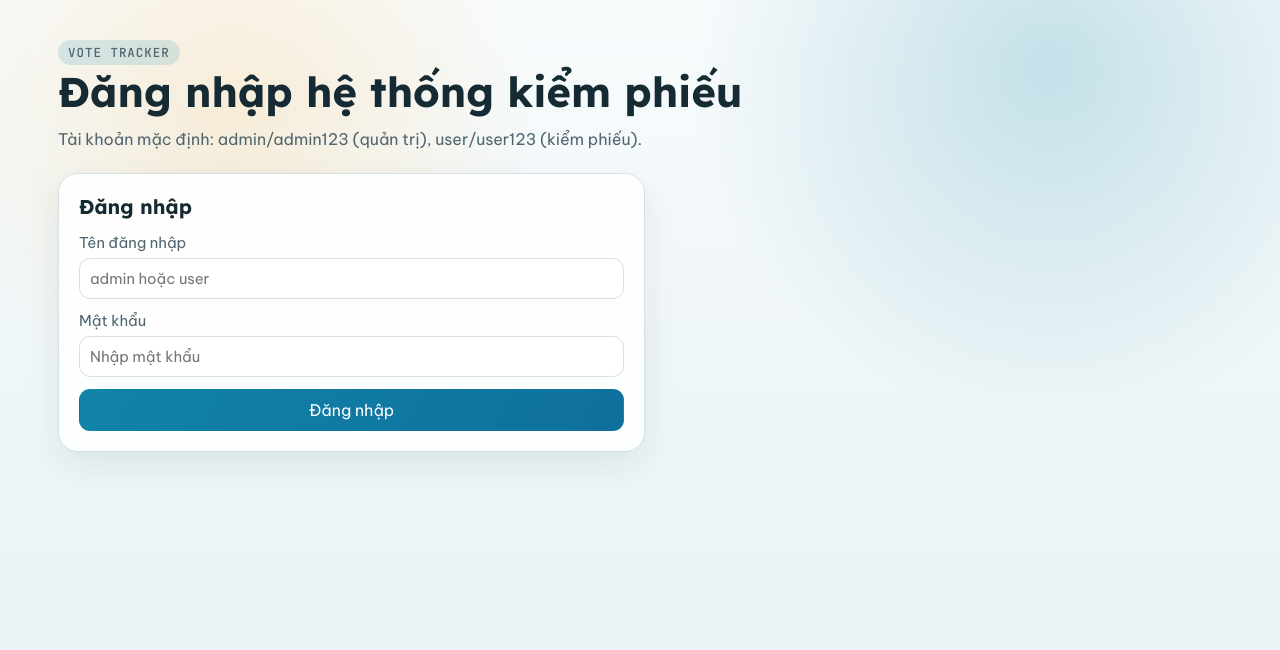
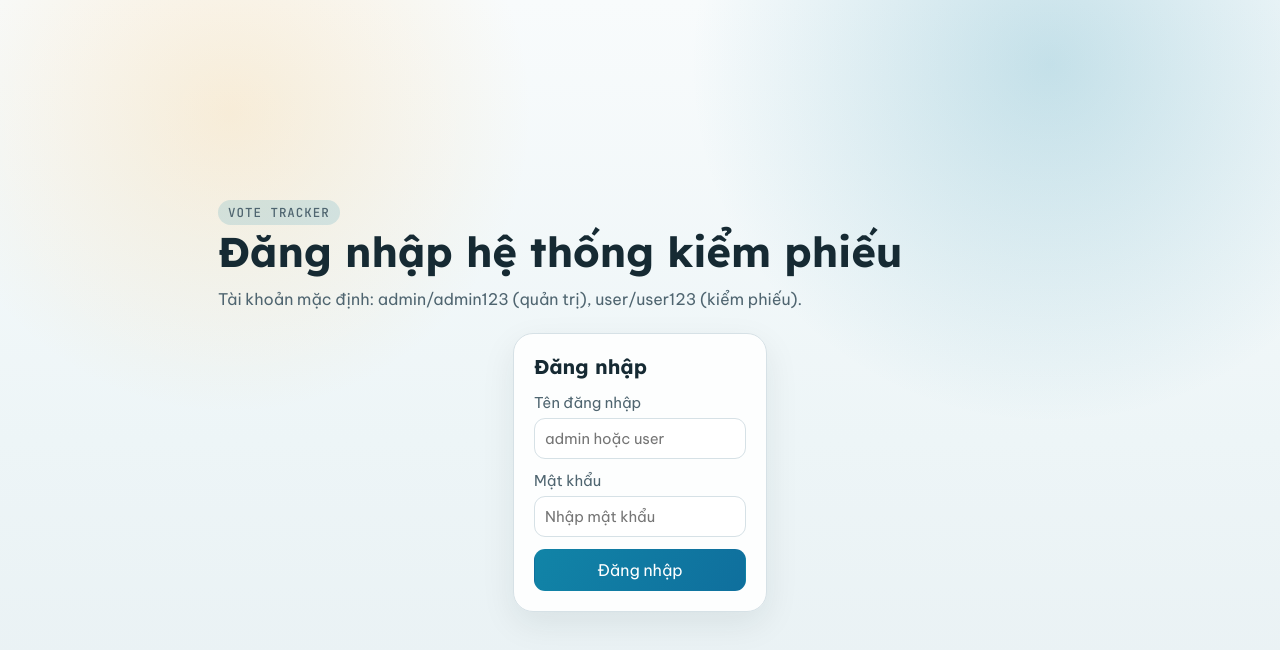
Before and after one commit to ThinNi2701/vote-tracker, a React app in the folder frontend/: page / in a window 1280 px wide. Shown: the top 650 px of the page. Built offline with nearby package versions, Linux system fonts and the light colour scheme; no server answers; the HTML template or start-up script is replaced by a standard one.

Commit message:
set auth

```diff
--- a/frontend/src/App.css
+++ b/frontend/src/App.css
@@ -4,6 +4,26 @@
   padding: 28px;
   color: var(--ink-strong);
 
+}
+
+.login-shell {
+  min-height: 100vh;
+  display: grid;
+  place-items: center;
+  padding: 12px;
+}
+
+.login-container {
+  width: min(900px, 100%);
+}
+
+.login-main {
+  display: grid;
+  justify-content: center;
+}
+
+.login-panel {
+  width: min(480px, 100%);
 }
 
 .app-header {
--- a/frontend/src/App.jsx
+++ b/frontend/src/App.jsx
@@ -19,6 +19,7 @@ function App() {
   const [token, setToken] = useState('')
   const [currentUser, setCurrentUser] = useState(null)
   const [authBusy, setAuthBusy] = useState(false)
+  const [authBooting, setAuthBooting] = useState(true)
   const [loginForm, setLoginForm] = useState({ username: '', password: '' })
 
   const [elections, setElections] = useState([])
@@ -47,19 +48,43 @@ function App() {
   const requestJson = useMemo(() => requestJsonFactory(token), [token])
 
   useEffect(() => {
+    const bootstrapAuth = async () => {
       const raw = localStorage.getItem(SESSION_KEY)
       if (!raw) {
+        setAuthBooting(false)
         return
       }
+
       try {
         const parsed = JSON.parse(raw)
-      if (parsed?.token && parsed?.user) {
+        if (!parsed?.token) {
+          localStorage.removeItem(SESSION_KEY)
+          setAuthBooting(false)
+          return
+        }
+
+        const requestWithSavedToken = requestJsonFactory(parsed.token)
+        const profile = await requestWithSavedToken(`${API_BASE_URL}/auth/me`)
+
         setToken(parsed.token)
-        setCurrentUser(parsed.user)
-      }
+        setCurrentUser(profile)
+        localStorage.setItem(
+          SESSION_KEY,
+          JSON.stringify({
+            token: parsed.token,
+            user: profile,
+          }),
+        )
       } catch {
         localStorage.removeItem(SESSION_KEY)
+        setToken('')
+        setCurrentUser(null)
+      } finally {
+        setAuthBooting(false)
       }
+    }
+
+    bootstrapAuth()
   }, [])
 
   const ballotsWithNumber = useMemo(
@@ -241,6 +266,10 @@ function App() {
   }
 
   useEffect(() => {
+    if (authBooting) {
+      return
+    }
+
     if (!token) {
       setLoading(false)
       return
@@ -263,7 +292,7 @@ function App() {
     }
 
     init()
-  }, [token])
+  }, [token, authBooting])
 
   const login = async (event) => {
     event.preventDefault()
@@ -594,6 +623,14 @@ function App() {
   }
 
   if (!token) {
+    if (authBooting) {
+      return (
+        <div className="app-shell">
+          <div className="panel">Đang kiểm tra phiên đăng nhập...</div>
+        </div>
+      )
+    }
+
     return (
       <LoginPage
         loginForm={loginForm}
@@ -709,6 +746,9 @@ function App() {
           Cấu trúc phiếu: tổng đại biểu {activeElection?.seats ?? 0}, được chọn{' '}
           {activeElection?.picksAllowed ?? 0}.
         </p>
+        <p style={{textAlign: 'right', fontStyle: 'italic'}}>
+            © 2026 - Phát triển bởi Nguyen Bao Thien
+        </p>
       </footer>
     </div>
   )
--- a/frontend/src/pages/LoginPage.jsx
+++ b/frontend/src/pages/LoginPage.jsx
@@ -1,13 +1,14 @@
 function LoginPage({ loginForm, setLoginForm, login, authBusy, notice }) {
   return (
-    <div className="app-shell">
+    <div className="login-shell">
+      <div className="app-shell login-container">
         <header className="app-header">
           <p className="eyebrow">Vote Tracker</p>
           <h1>Đăng nhập hệ thống kiểm phiếu</h1>
           <p>Tài khoản mặc định: admin/admin123 (quản trị), user/user123 (kiểm phiếu).</p>
         </header>
-      <main className="hub-grid">
-        <section className="panel creator-panel">
+        <main className="login-main">
+          <section className="panel creator-panel login-panel">
             <h2>Đăng nhập</h2>
             <form onSubmit={login} className="creator-form">
               <label>
@@ -35,6 +36,7 @@ function LoginPage({ loginForm, setLoginForm, login, authBusy, notice }) {
         </main>
         {notice && <div className="notice">{notice}</div>}
       </div>
+    </div>
   )
 }
 
```
Lines whose indentation alone changed are shown as unchanged.
